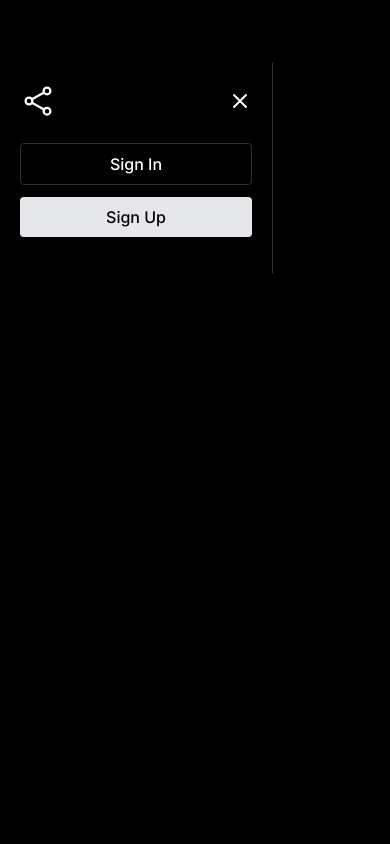
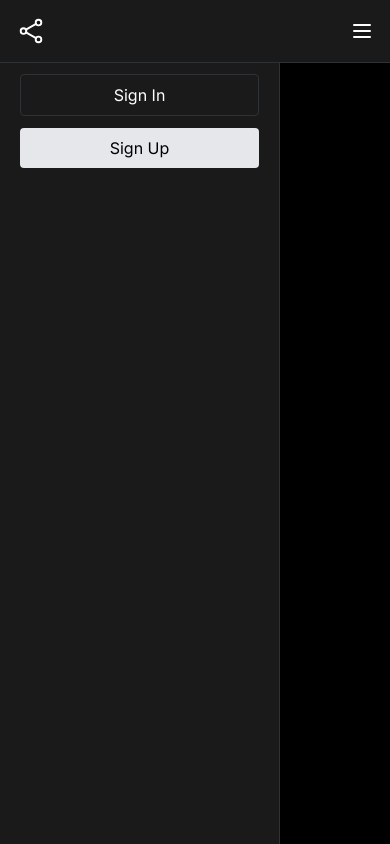
Before and after one commit to jaafar2000/repoTest, a Next.js app: page / in a window 390 px wide. Both pictures are taken after a click on the button 362 px from the left and 31 px from the top of the page. Built offline with nearby package versions, Linux system fonts and the light colour scheme; no server answers.

Commit message:
fix mobile header

```diff
--- a/src/app/components/CreatePost.jsx
+++ b/src/app/components/CreatePost.jsx
@@ -51,10 +51,9 @@ const CreatePost = ({ onPostCreated }) => {
 
   return (
     <>
-      {/* Sticky Glassy Header */}
       <p
         className="
-          sticky top-0 z-50
+          sticky top-0 z-10
           text-center py-4 text-xl text-gray-200 uppercase font-semibold tracking-wide
           border-b border-[#2e3235]
          backdrop-blur-md shadow-md
@@ -63,9 +62,10 @@ const CreatePost = ({ onPostCreated }) => {
         Start a new post — share your ideas.
       </p>
 
-      {/* Form */}
-      <form onSubmit={handleSubmit} className="px-5 py-6 space-y-6 border-b border-[#2e3235]">
-        {/* Avatar + Input */}
+      <form
+        onSubmit={handleSubmit}
+        className="px-5 py-6 space-y-6 border-b border-[#2e3235]"
+      >
         <div className="flex items-center gap-4 border-b border-[#2e3235] pb-4">
           <div className="w-10 h-10 rounded-full overflow-hidden border border-gray-700">
             <Image
@@ -86,7 +86,6 @@ const CreatePost = ({ onPostCreated }) => {
           />
         </div>
 
-        {/* File input + Submit */}
         <div className="flex items-center justify-between">
           <label className="relative flex items-center gap-2 text-gray-400 bg-[#1c1f22] border border-[#2e3235] rounded px-3 py-2 cursor-pointer hover:border-gray-500 transition">
             <AiOutlineFileAdd className="text-xl" />
--- a/src/app/components/Header.jsx
+++ b/src/app/components/Header.jsx
@@ -3,8 +3,8 @@
 import Link from "next/link";
 import {
   SignInButton,
+  SignUpButton,
   UserButton,
-  SignUpButton,
   useUser,
   useClerk,
 } from "@clerk/nextjs";
@@ -34,44 +34,44 @@ export default function Header() {
 
   return (
     <>
-      {/* Top Nav Bar (mobile only) */}
-      <div className="md:hidden flex items-center justify-between bg-[#1a1a1a] p-4 border-b border-[#2e3235] text-white">
+      {/* 🔹 Mobile Top Bar */}
+      <div className="md:hidden flex items-center z-[100] justify-between bg-[#1a1a1a] p-4 border-b border-[#2e3235] text-white ">
         <Link href="/" className="text-2xl font-bold">
           <IoShareSocialOutline className="text-3xl" />
         </Link>
-        <button onClick={() => setMenuOpen(true)}>
+        <button onClick={() => setMenuOpen(prev=>!prev)}>
           <Menu className="w-6 h-6" />
         </button>
       </div>
 
-      {/* Sidebar */}
+      {/* 🔹 Sidebar Drawer */}
       <aside
-        className={`sm:hidden   w-[70%] max-w-xs md:w-[23%] text-white border-r border-[#2e3235] p-5 z-40 transform transition-transform duration-300 ease-in-out
+        className={`
+          fixed top-0 left-0 h-full bg-[#1a1a1a] text-white z-50 border-r border-[#2e3235] p-5
+          transform transition-transform duration-300 ease-in-out
+          w-[80%] max-w-[280px]
           ${menuOpen ? "translate-x-0" : "-translate-x-full"}
-          md:translate-x-0 md:flex md:flex-col`}
+          md:translate-x-0 md:static md:w-[240px] md:flex md:flex-col
+        `}
       >
-        {/* Sidebar Header (Logo + Close) */}
+        {/* Header Row */}
         <div className="flex items-center justify-between w-full mb-6 md:mb-8">
           <Link
             href="/"
-            className="text-2xl font-bold tracking-tight flex items-center"
+            className="text-2xl font-bold flex items-center"
             onClick={() => setMenuOpen(false)}
           >
-            <IoShareSocialOutline className="text-4xl" />
+            <IoShareSocialOutline className="text-3xl" />
           </Link>
-
-          {/* Close icon for mobile */}
-          <button
-            className="md:hidden text-white"
-            onClick={() => setMenuOpen(false)}
-          >
+          {/* Close button for mobile */}
+          <button className="md:hidden" onClick={() => setMenuOpen(false)}>
             <X className="w-6 h-6" />
           </button>
         </div>
 
-        {/* Auth Panel */}
+        {/* 🔹 Auth Panel */}
         {isLoaded && isSignedIn && user ? (
-          <div className="w-full border border-[#2e3235] rounded-lg p-4 flex flex-col items-center shadow-lg mb-4">
+          <div className="w-full border border-[#2e3235] rounded-lg p-4 flex flex-col items-center shadow mb-4">
             <UserButton
               appearance={{
                 variables: {
@@ -107,12 +107,12 @@ export default function Header() {
         ) : (
           <div className="w-full mb-4">
             <Link href="/sign-in" onClick={() => setMenuOpen(false)}>
-              <button className="text-white border border-[#2e3235] mb-3 cursor-pointer font-medium py-2 px-4 rounded w-full">
+              <button className="text-white border border-[#2e3235] mb-3 w-full py-2 rounded">
                 Sign In
               </button>
             </Link>
             <Link href="/sign-up" onClick={() => setMenuOpen(false)}>
-              <button className="bg-gray-200 hover:bg-white text-black cursor-pointer font-medium py-2 px-4 rounded w-full">
+              <button className="bg-gray-200 text-black w-full py-2 rounded">
                 Sign Up
               </button>
             </Link>
@@ -120,10 +120,10 @@ export default function Header() {
         )}
       </aside>
 
-      {/* Backdrop (only mobile) */}
+      {/* 🔹 Backdrop when menu is open (mobile only) */}
       {menuOpen && (
         <div
-          className="fixed inset-0 bg-black bg-opacity-50 z-30 md:hidden"
+          className="fixed inset-0 bg-black bg-opacity-50 z-40 md:hidden"
           onClick={() => setMenuOpen(false)}
         />
       )}
```
